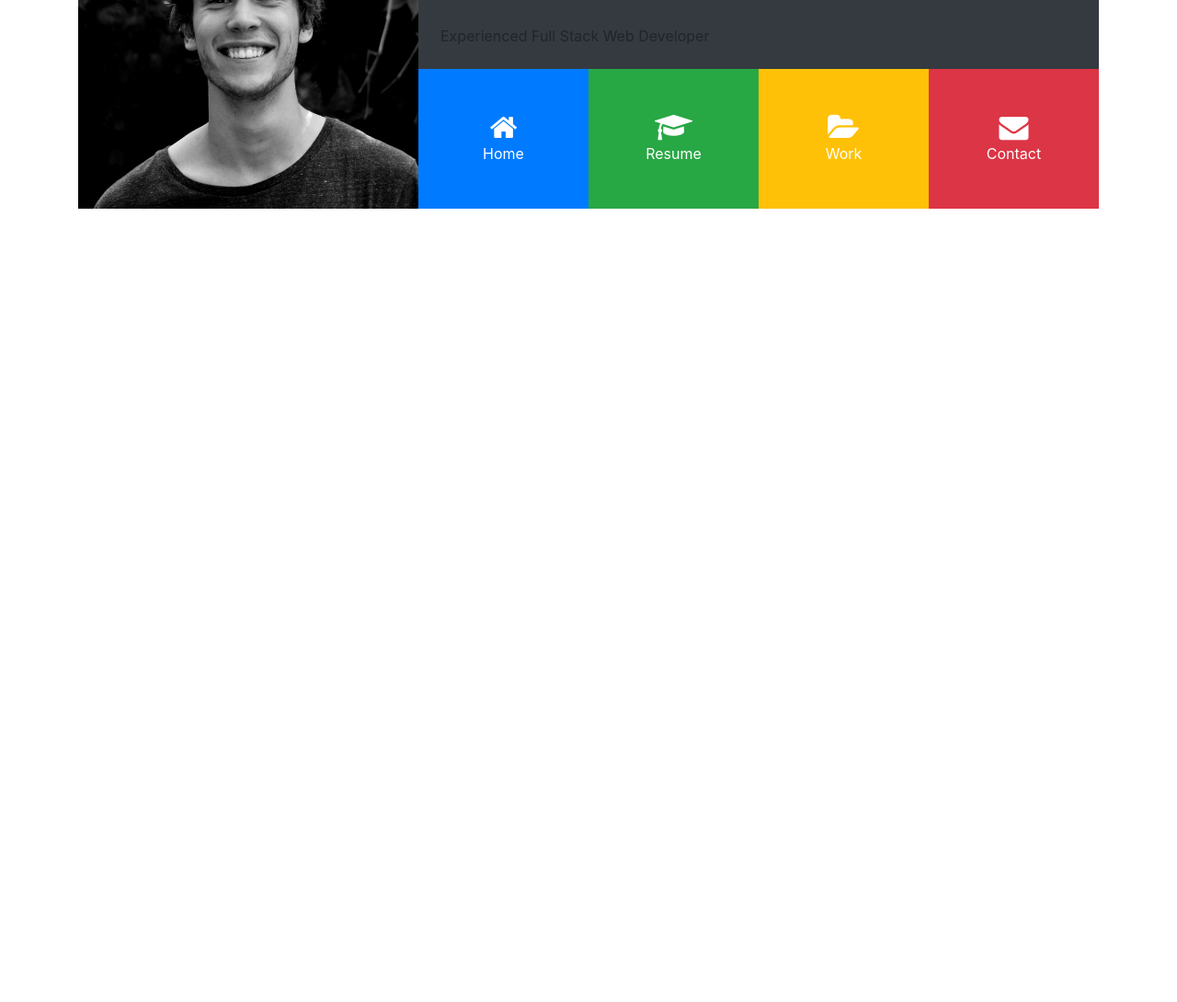
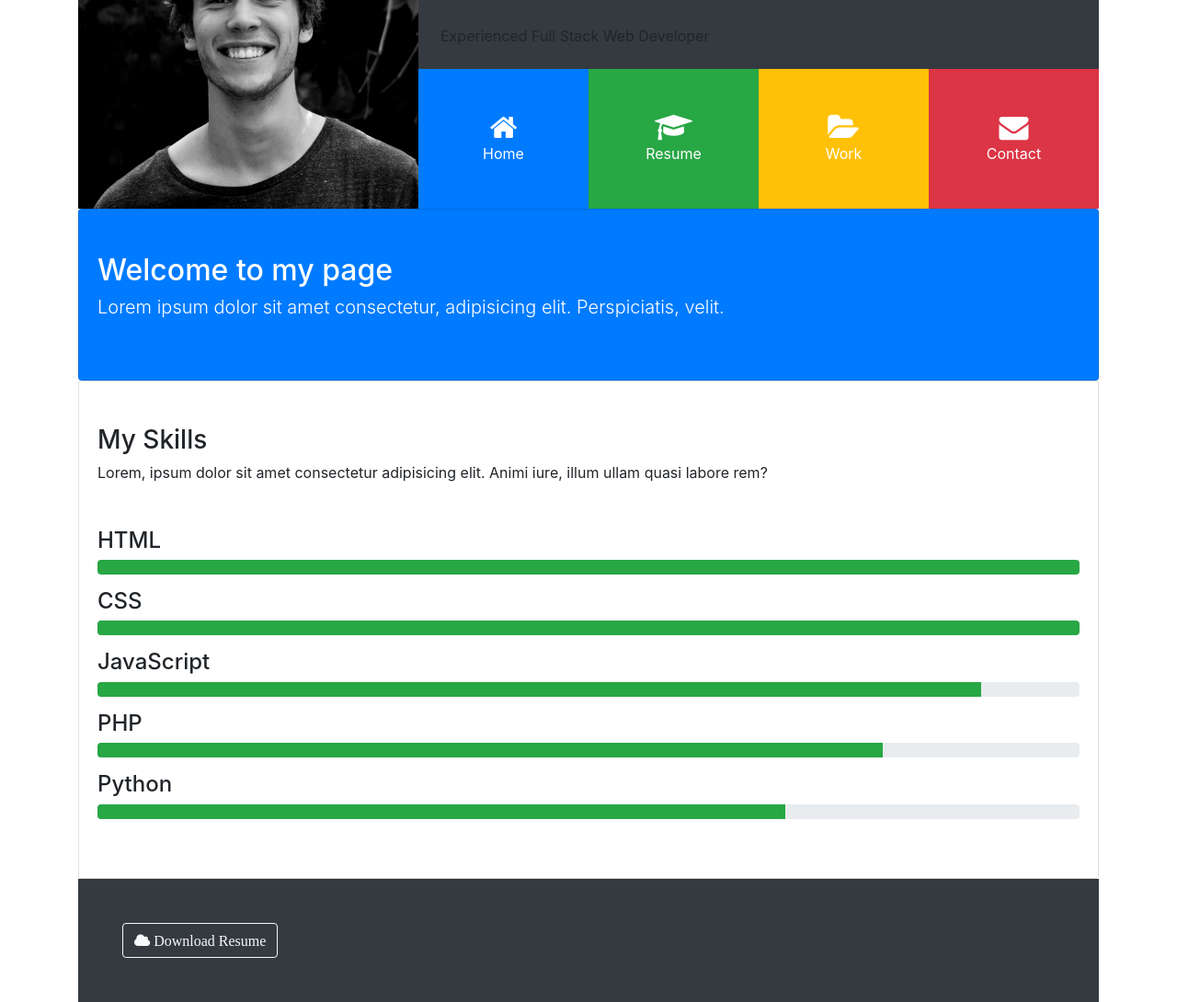
Before and after one commit to kjmitchelljr/portfoliogrid-ui, a website: page src/index.html in a window 1280 px wide. Shown: the part 163-1253 px from the top of the page at 92% size. Before the commit the page ends 800 px from the top, so only its background shows below. Drawn offline with Linux system fonts and the light colour scheme.

Commit message:
Home collapsable content added

```diff
--- a/src/index.html
+++ b/src/index.html
@@ -42,7 +42,7 @@
 						</div>
 						<div>
 							<div class="d-flex flex-row text-white align-items stretch text-center">
-								<div class="port-item p-4 bg-primary">
+								<div class="port-item p-4 bg-primary" data-toggle="collapse" data-target="#home">
 									<i class="fa fa-home d-block"></i> Home
 								</div>
 								<div class="port-item p-4 bg-success">
@@ -60,6 +60,48 @@
 				</div>
 			</div>
 		</header>
+
+		<!--HOME-->
+		<div id="home" class="collapse show">
+			<div class="card card-body bg-primary text-white py-5">
+				<h2>Welcome to my page</h2>
+				<p class="lead">Lorem ipsum dolor sit amet consectetur, adipisicing elit. Perspiciatis, velit.</p>
+			</div>
+			<div class="card card-body py-5">
+				<h3>My Skills</h3>
+				<p>Lorem, ipsum dolor sit amet consectetur adipisicing elit. Animi iure, illum ullam quasi labore rem?</p>
+				<hr>
+				<h4>HTML</h4>
+				<div class="progress mb-3">
+					<div class="progress-bar bg-success" style="width:100%"></div>
+				</div>
+				<h4>CSS</h4>
+				<div class="progress mb-3">
+					<div class="progress-bar bg-success" style="width:100%"></div>
+				</div>
+				<h4>JavaScript</h4>
+				<div class="progress mb-3">
+					<div class="progress-bar bg-success" style="width:90%"></div>
+				</div>
+				<h4>PHP</h4>
+				<div class="progress mb-3">
+					<div class="progress-bar bg-success" style="width:80%"></div>
+				</div>
+				<h4>Python</h4>
+				<div class="progress mb-3">
+					<div class="progress-bar bg-success" style="width:70%"></div>
+				</div>
+			</div>
+		</div>
+
+		<!--Footer-->
+		<footer id="main-footer" class="p-5 bg-dark text-white">
+			<div class="row">
+				<div class="col-md-6">
+					<a href="#" class="btn btn-outline-light"><i class="fa fa-cloud"> Download Resume</i></a>
+				</div>
+			</div>
+		</footer>
 	</div>
 
 	<script src="js/jquery.min.js"></script>
```
